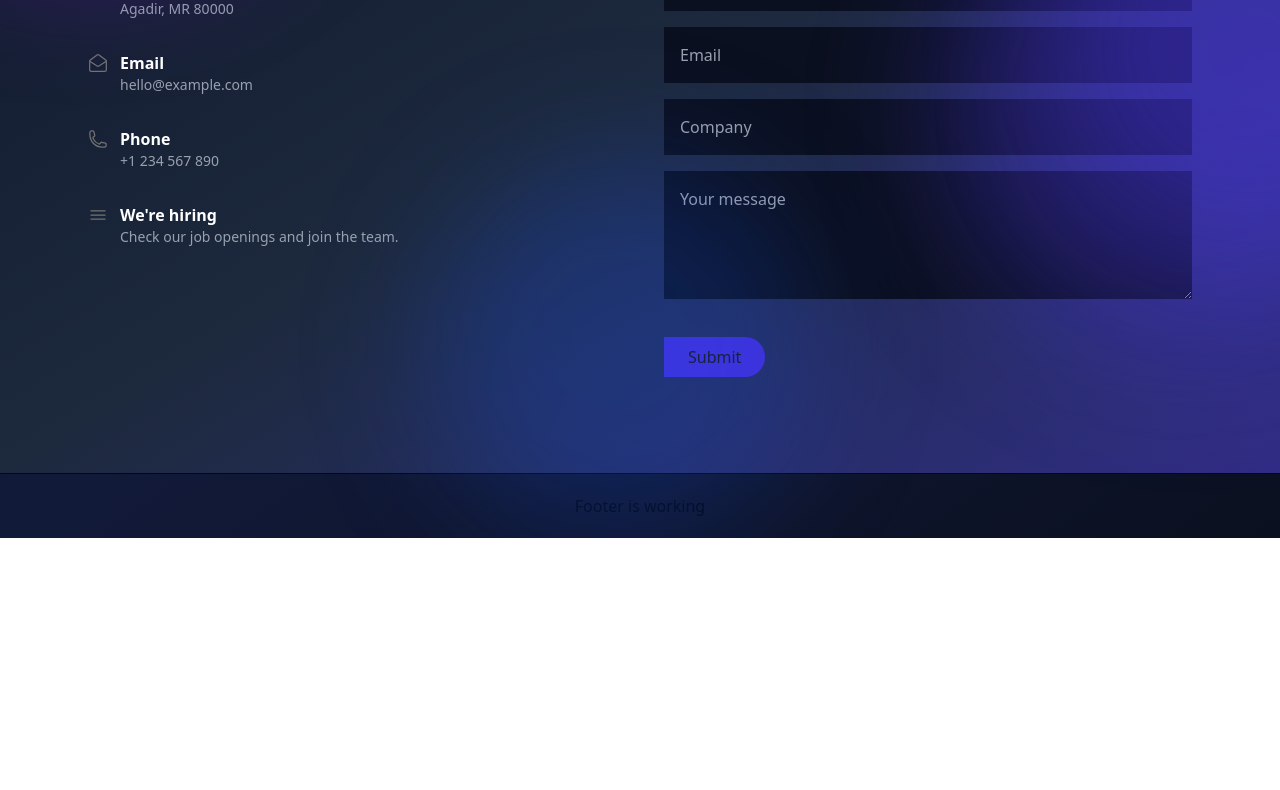
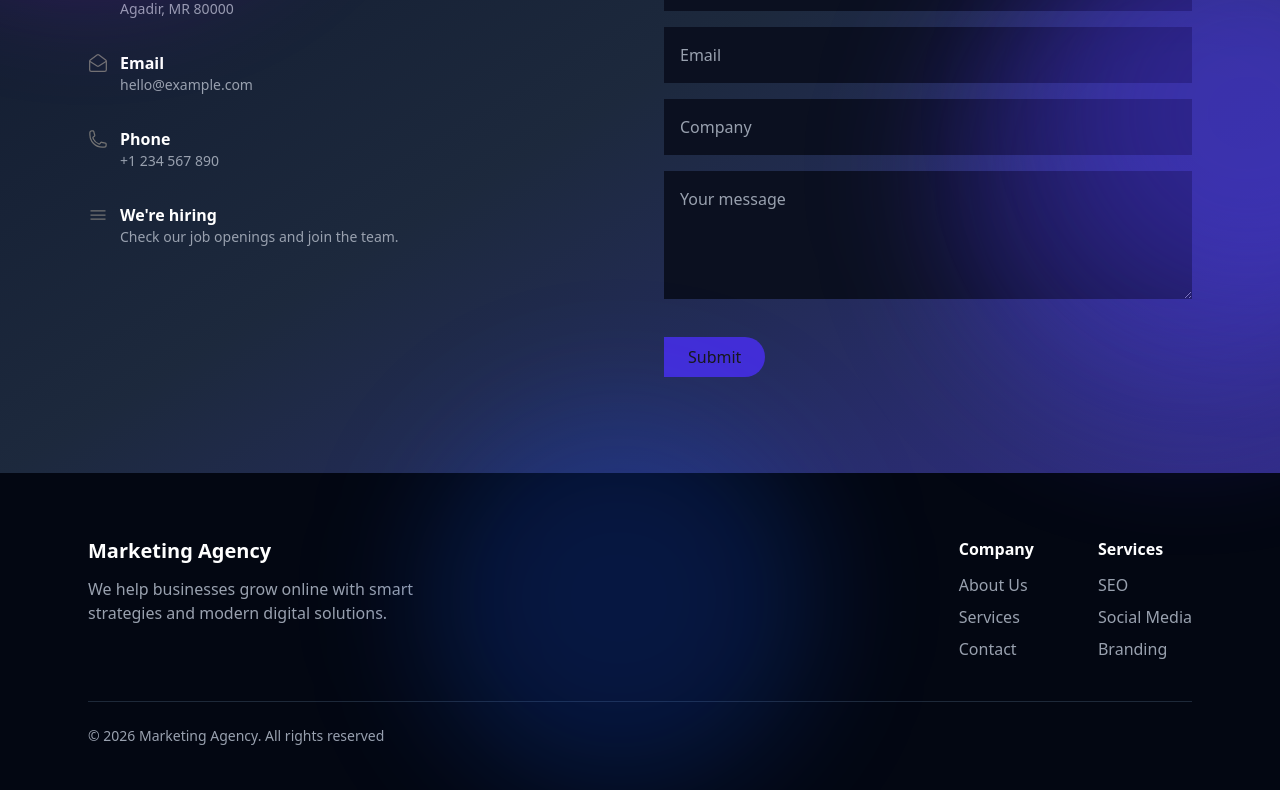
Before and after one commit to Lahcen-Ouhassou/Marketing-Agency-LandingPage, a React (Vite) app: page /contact in a window 1280 px wide. Shown: the part 369-1159 px from the top of the page. Before the commit the page ends 907 px from the top, so only its background shows below. Built offline with nearby package versions, Linux system fonts and the light colour scheme.

Commit message:
UpdFooter

```diff
--- a/src/components/layout/Footer.jsx
+++ b/src/components/layout/Footer.jsx
@@ -1,7 +1,64 @@
+import { Link } from "react-router-dom";
+
 function Footer() {
   return (
-    <footer className="p-5  border-t text-center">
-      Footer is working
+    <footer className="bg-gray-950 text-gray-400 py-16">
+      <div className="max-w-6xl mx-auto px-6">
+
+        <div className="flex flex-col md:flex-row justify-between gap-10">
+
+          {/* Brand */}
+          <div>
+            <h3 className="text-white text-xl font-bold mb-3">
+              Marketing Agency
+            </h3>
+            <p className="max-w-sm">
+              We help businesses grow online with smart strategies and modern
+              digital solutions.
+            </p>
+          </div>
+
+          {/* Links */}
+          <div className="flex gap-16">
+            <div>
+              <h4 className="text-white font-semibold mb-3">Company</h4>
+              <ul className="space-y-2">
+                <li>
+                  <Link to="/about" className="hover:text-white transition">
+                    About Us
+                  </Link>
+                </li>
+                <li>
+                  <Link to="/services" className="hover:text-white transition">
+                    Services
+                  </Link>
+                </li>
+                <li>
+                  <Link to="/contact" className="hover:text-white transition">
+                    Contact
+                  </Link>
+                </li>
+              </ul>
+            </div>
+
+            <div>
+              <h4 className="text-white font-semibold mb-3">Services</h4>
+              <ul className="space-y-2">
+                <li>SEO</li>
+                <li>Social Media</li>
+                <li>Branding</li>
+              </ul>
+            </div>
+          </div>
+
+        </div>
+
+        {/* Bottom */}
+        <div className="mt-10 border-t border-gray-800 pt-6 h-5 text-sm ">
+          © {new Date().getFullYear()} Marketing Agency. All rights reserved
+        </div>
+
+      </div>
     </footer>
   );
 }
```
